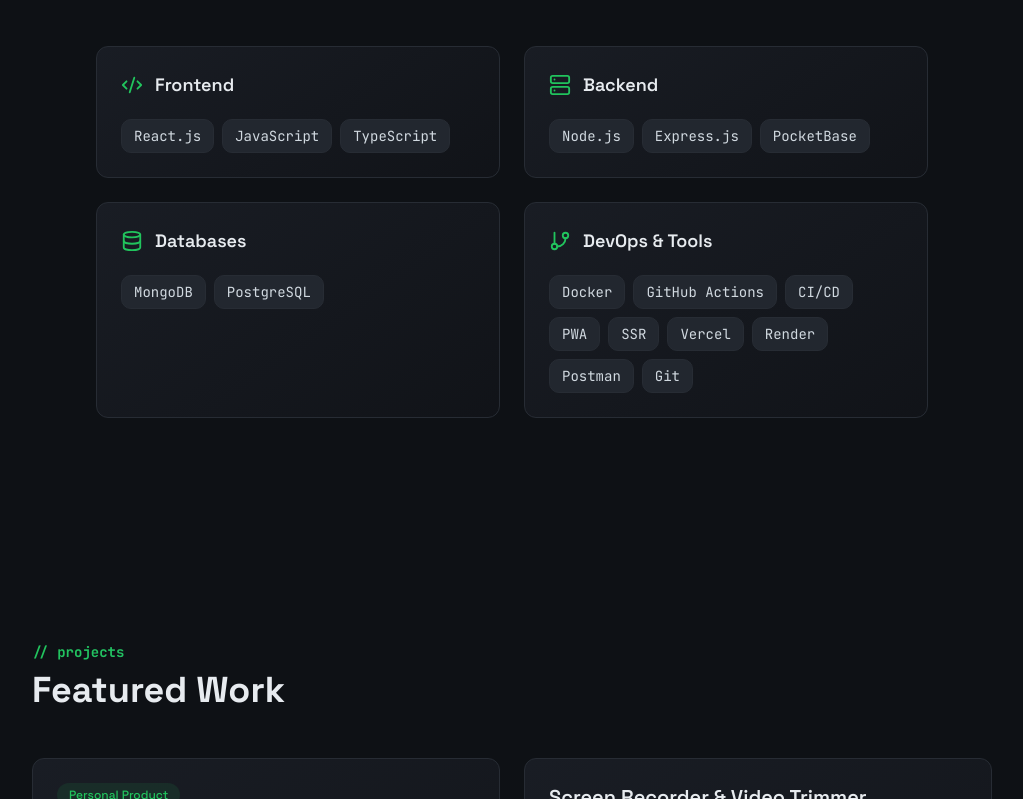
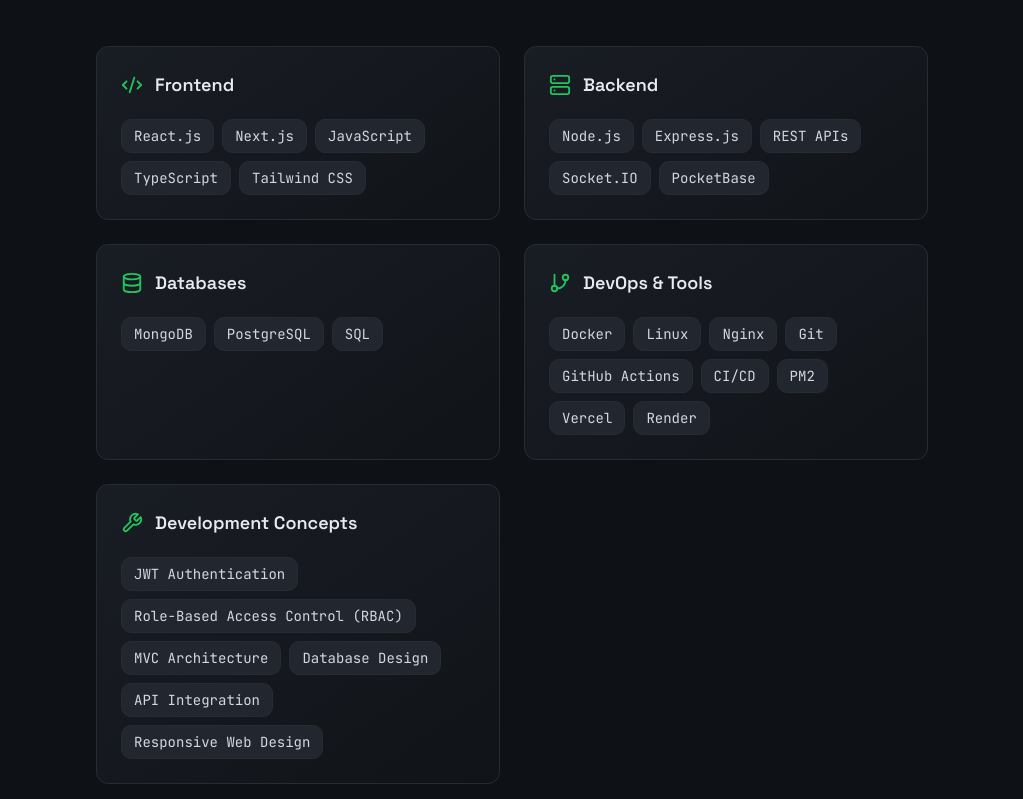
Before and after one commit to itsdevsharma/portfolio, a React (Vite) app in the folder frontend/: page / in a window 1280 px wide. Shown: the part 1761-2560 px from the top of the page, without its empty margins (128-1151 px from the left). Built offline with nearby package versions, Linux system fonts and the light colour scheme; no server answers; the HTML template or start-up script is replaced by a standard one.

Commit message:
portfolio edited 4

```diff
--- a/frontend/src/components/TechStackSection.tsx
+++ b/frontend/src/components/TechStackSection.tsx
@@ -4,22 +4,27 @@
   {
     title: "Frontend",
     icon: Code2,
-    techs: ["React.js", "JavaScript", "TypeScript"],
+    techs: ["React.js", "Next.js", "JavaScript", "TypeScript", "Tailwind CSS"],
   },
   {
     title: "Backend",
     icon: Server,
-    techs: ["Node.js", "Express.js", "PocketBase"],
+    techs: ["Node.js", "Express.js", "REST APIs", "Socket.IO", "PocketBase"],
   },
   {
     title: "Databases",
     icon: Database,
-    techs: ["MongoDB", "PostgreSQL"],
+    techs: ["MongoDB", "PostgreSQL", "SQL"],
   },
   {
     title: "DevOps & Tools",
     icon: GitBranch,
-    techs: ["Docker", "GitHub Actions", "CI/CD", "PWA", "SSR", "Vercel", "Render", "Postman", "Git"],
+    techs: ["Docker", "Linux", "Nginx", "Git", "GitHub Actions", "CI/CD", "PM2", "Vercel", "Render"],
+  },
+  {
+    title: "Development Concepts",
+    icon: Wrench,
+    techs: ["JWT Authentication", "Role-Based Access Control (RBAC)", "MVC Architecture", "Database Design", "API Integration", "Responsive Web Design"],
   },
 ];
 
```
